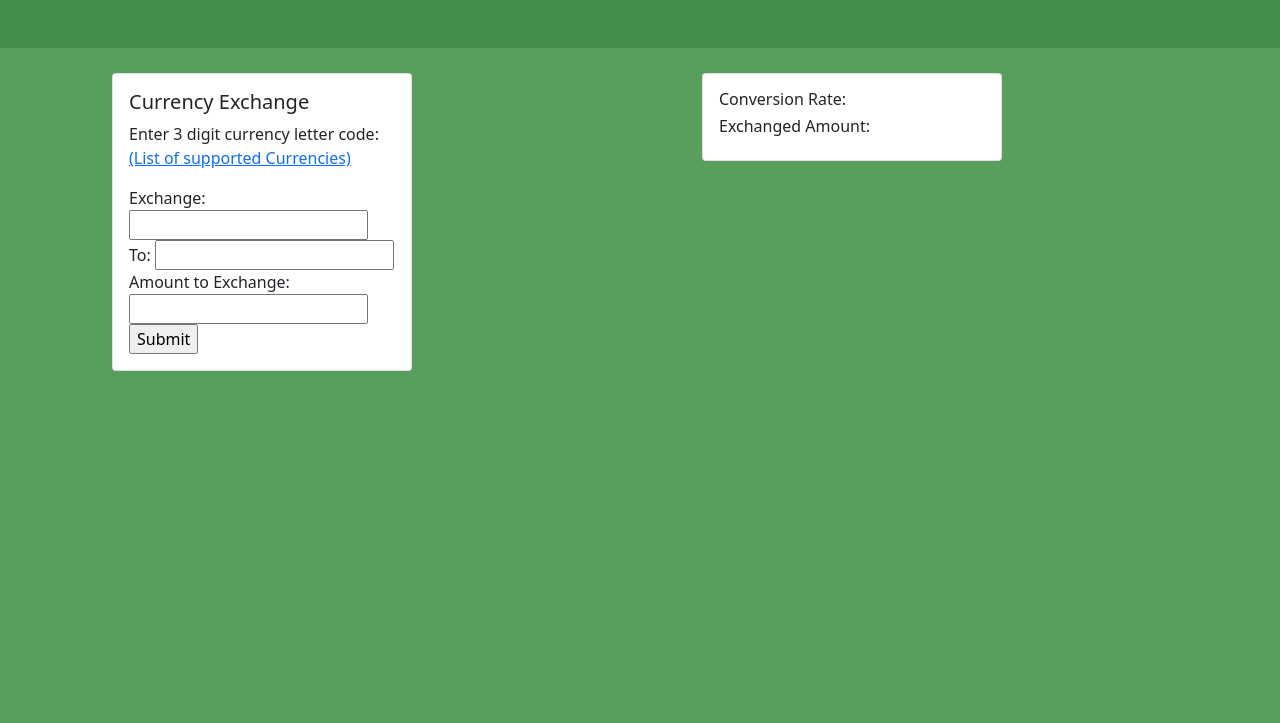
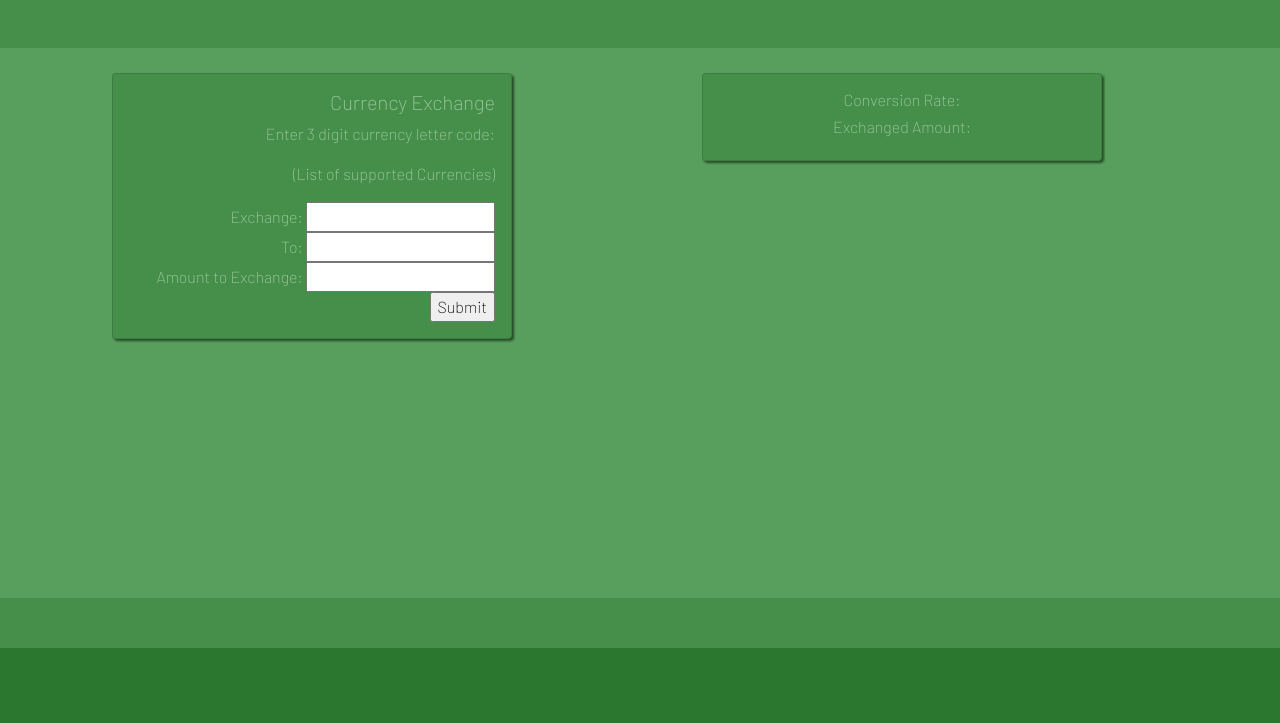
Before and after one commit to bpgoodrow/Currency-Exchanger, a website built with webpack: page src/index.html in a window 1280 px wide. Shown: the part 77-800 px from the top of the page. Built offline with nearby package versions, Linux system fonts and the light colour scheme.

Commit message:
More styling, .env API key WIP

```diff
--- a/src/css/styles.css
+++ b/src/css/styles.css
@@ -1,5 +1,10 @@
+@import url('https://fonts.googleapis.com/css2?family=Barlow:wght@200&display=swap');
+
+
 body {
   background-color: rgb(88, 158, 92);
+  color: rgb(160, 202, 162);
+  font-family: 'Barlow', sans-serif;
 }
 
 .upperHeader {
@@ -12,6 +17,10 @@ body {
   text-align: center;
 }
 
+.upperHeader h1 {
+  filter: drop-shadow(2px 2px 0px rgb(38, 74, 39));
+}
+
 .lowerHeader{
   height: 50px;
   background-color: rgb(70, 143, 74);
@@ -22,3 +31,44 @@ body {
   display: flex;
   padding-left: 100px;
 }
+
+.card {
+  background-color: rgb(70, 143, 74);
+  filter: drop-shadow(2px 2px 1px rgb(38, 74, 39));
+  text-align: right;
+}
+
+a:link {
+  color: rgb(160, 202, 162);
+  text-decoration: none;
+}
+
+a:visited {
+  color: rgb(117, 172, 120);
+  text-decoration: none;
+}
+
+a:hover {
+  color: rgb(109, 157, 111);
+}
+
+#outputCard {
+  text-align: center;
+}
+
+.upperFooter{
+  width: 100%;
+  height: 50px;
+  background-color: rgb(70, 143, 74);
+  position: absolute;
+  bottom: 75px;
+}
+
+.lowerFooter {
+  color: rgb(160, 202, 162);
+  background-color: rgb(44, 119, 48);
+  width: 100%;
+  height: 75px;
+  position: absolute;
+  bottom: 0px;
+}
--- a/src/index.html
+++ b/src/index.html
@@ -15,11 +15,11 @@
   <div class="lowerHeader"></div>
   <div class="parentContainer">
     <div class="container">
-      <div class="card" style="width: 300px;">
+      <div class="card" id="inputCard" style="width: 400px;">
         <div class="card-body">
           <h5 class="card-title">Currency Exchange</h6>
-            <p>Enter 3 digit currency letter code: <a
-                href="https://www.exchangerate-api.com/docs/supported-currencies">(List of supported Currencies)</a></p>
+            <p>Enter 3 digit currency letter code:</p>
+            <p><a href="https://www.exchangerate-api.com/docs/supported-currencies" target="_blank">(List of supported Currencies)</a></p>
             <form id="currencyExchanger">
               <div class="form-group">
                 <label for="currencyType">Exchange:</label>
@@ -39,7 +39,7 @@
       </div>
     </div>
     <div class="container">
-      <div class="card" style="width: 300px;">
+      <div class="card" id="outputCard" style="width: 400px;">
         <div class="card-body">
           <h6 class="card-title">Conversion Rate:</h6>
           <div id="conversionOutput"></div>
@@ -50,6 +50,8 @@
       </div>
     </div>
   </div>
+  <div class="upperFooter"></div>
+  <div class="lowerFooter"></div>
 </body>
 
 </html>
```
Also changed, not shown: src/index.js (+7 -6 lines), README.md.
